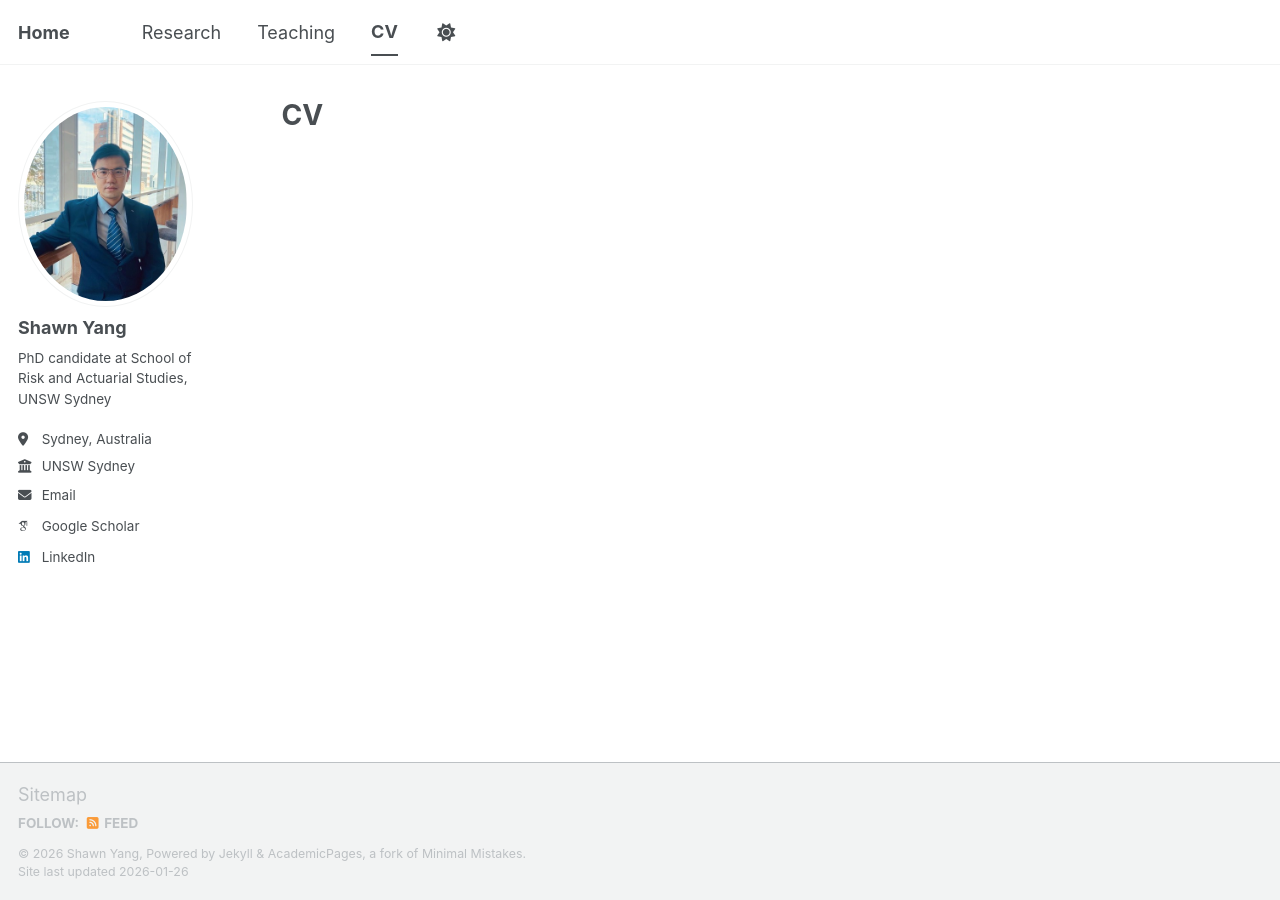
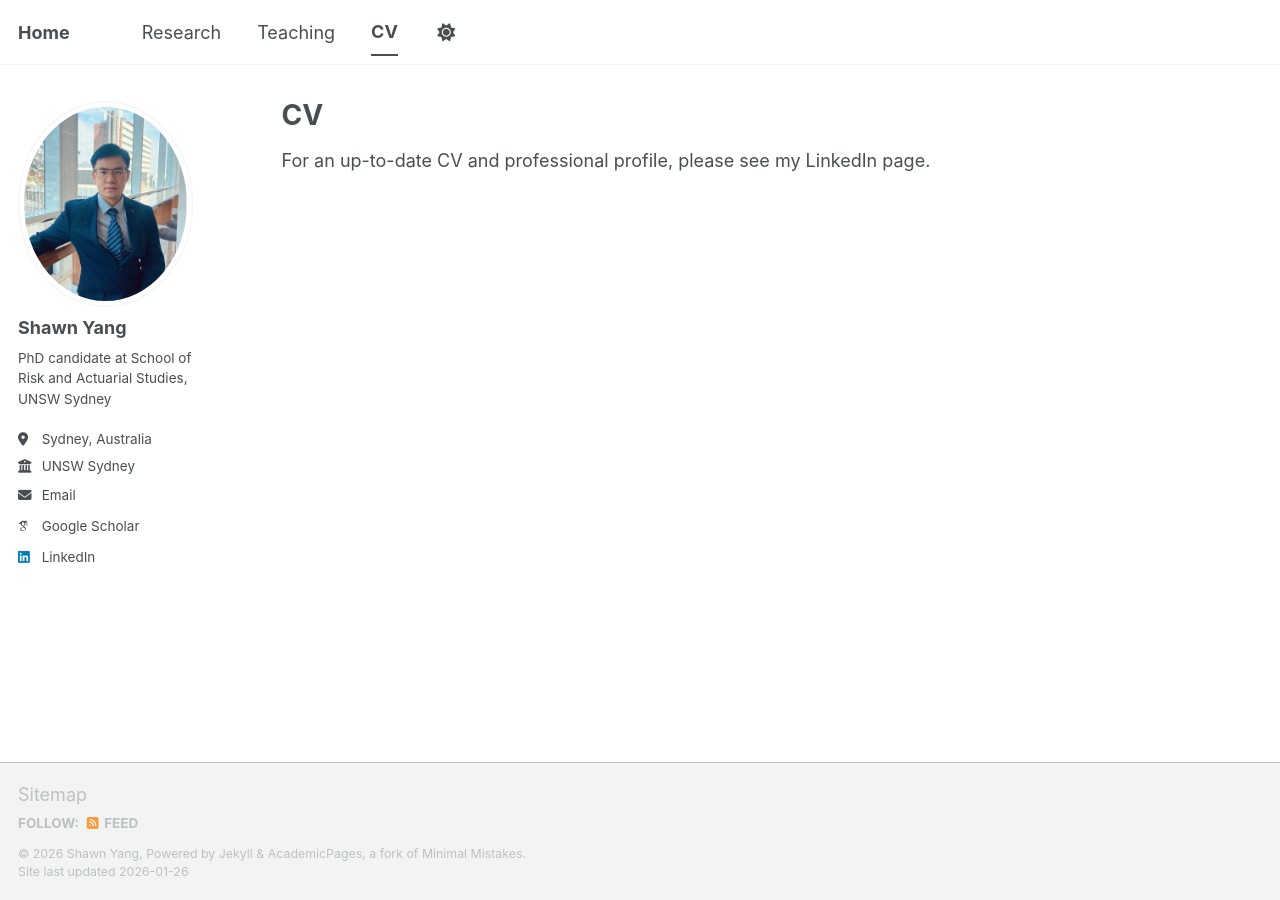
Before and after one commit to Shawnyangbest/Shawnyangbest, a Jekyll site: the page built from _pages/cv.md, in a window 1280 px wide. Built offline with Jekyll 4.4.1, drawn with Linux system fonts in a browser that asks for light colours; some web fonts are replaced; a script bundle is joined from its source files by our own code; library files that are not in the unit come from our copies.

Commit message:
Update cv.md

```diff
--- a/_pages/cv.md
+++ b/_pages/cv.md
@@ -4,3 +4,5 @@ title: "CV"
 permalink: /cv/
 author_profile: true
 ---
+
+For an up-to-date CV and professional profile, please see my LinkedIn page.
```
